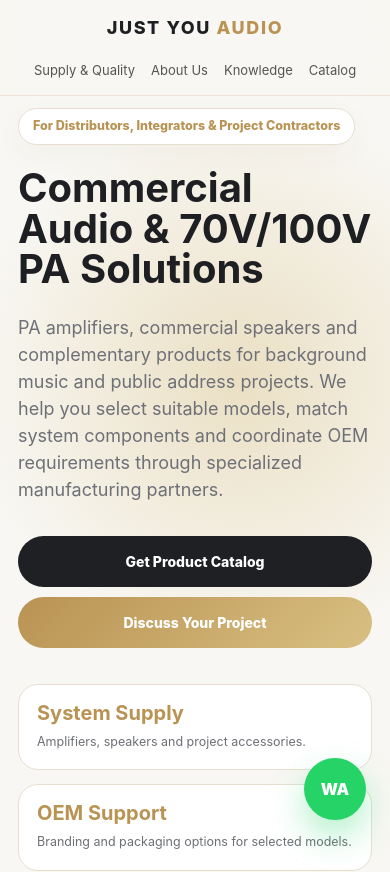
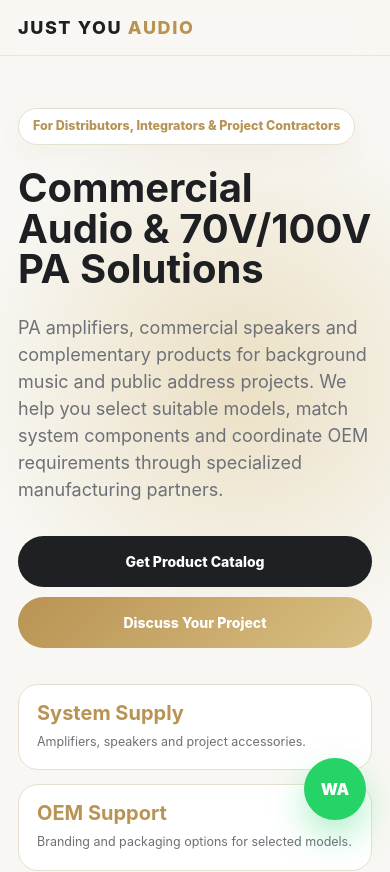
Before and after one commit to 0421eva123/just-you-audio-website, a Next.js app: page / in a window 390 px wide. Shown: the top 872 px of the page. Built offline with nearby package versions, Linux system fonts and the light colour scheme.

Commit message:
Revert "Add Supply and Quality page navigation"
This reverts commit 4843d479559c87706097493f3b183603ff71fe13.

```diff
--- a/app/globals.css
+++ b/app/globals.css
@@ -90,11 +90,6 @@ img {
   color: var(--gold);
 }
 
-.links a.active {
-  color: var(--gold);
-  font-weight: 850;
-}
-
 .nav-actions {
   gap: 10px;
 }
@@ -475,65 +470,6 @@ img {
 .supply-quality-card p {
   color: var(--muted);
   font-size: 14px;
-}
-
-.supply-page {
-  position: relative;
-  overflow: hidden;
-  padding: 126px 28px 76px;
-}
-
-.supply-page::before {
-  position: absolute;
-  top: 78px;
-  right: -160px;
-  width: 560px;
-  height: 560px;
-  background: radial-gradient(
-    circle,
-    rgba(216, 191, 130, 0.34),
-    rgba(216, 191, 130, 0) 66%
-  );
-  content: "";
-}
-
-.supply-hero,
-.supply-service-section {
-  position: relative;
-  max-width: 1180px;
-  margin: 0 auto;
-}
-
-.supply-hero {
-  max-width: 860px;
-  margin-bottom: 52px;
-  text-align: center;
-}
-
-.supply-hero h1 {
-  font-size: 58px;
-  letter-spacing: 0;
-  line-height: 1.04;
-  text-wrap: balance;
-}
-
-.supply-hero p {
-  max-width: 760px;
-  margin: 20px auto 0;
-  color: var(--muted);
-  font-size: 18px;
-}
-
-.supply-hero .cta {
-  justify-content: center;
-}
-
-.supply-service-section {
-  margin-bottom: 70px;
-}
-
-.supply-lead {
-  margin-bottom: 0;
 }
 
 .section {
@@ -3099,21 +3035,8 @@ img {
     height: 440px;
   }
 
-  .nav-inner {
-    flex-wrap: wrap;
-    justify-content: center;
-  }
-
-  .brand {
-    width: 100%;
-    text-align: center;
-  }
-
   .links {
-    display: flex;
-    flex-wrap: wrap;
-    justify-content: center;
-    gap: 10px 16px;
+    display: none;
   }
 }
 
@@ -3148,8 +3071,7 @@ img {
     font-size: 34px;
   }
 
-  .catalog-page,
-  .supply-page {
+  .catalog-page {
     padding: 108px 18px 58px;
   }
 
@@ -3308,13 +3230,11 @@ img {
     border-radius: 28px;
   }
 
-  .catalog-hero h1,
-  .supply-hero h1 {
+  .catalog-hero h1 {
     font-size: 40px;
   }
 
-  .catalog-hero p,
-  .supply-hero p {
+  .catalog-hero p {
     font-size: 16px;
   }
 
--- a/app/page.tsx
+++ b/app/page.tsx
@@ -212,15 +212,27 @@ export default function Home() {
       />
       <nav className="nav">
         <div className="nav-inner">
-          <a className="brand" href="/">
+          <div className="brand">
             JUST YOU <span>AUDIO</span>
-          </a>
+          </div>
           <div className="links">
-          <a href="/supply-quality">Supply & Quality</a>
-          <a href="/about">About Us</a>
-          <a href="/knowledge">Knowledge</a>
-          <a href="/catalog">Catalog</a>
-        </div>
+            <a href="#featured">Hot Products</a>
+            <a href="#categories">Categories</a>
+            <a href="#solutions">Solutions</a>
+            <a href="#distributors">Distributor Support</a>
+            <a href="#factory">Supply & Quality</a>
+            <a href="/about">About Us</a>
+            <a href="/knowledge">Knowledge</a>
+            <a href="/catalog">Catalog</a>
+          </div>
+          <div className="nav-actions">
+            <a className="nav-btn" href="/catalog">
+              Request Catalog
+            </a>
+            <a className="nav-btn dark" href="/catalog">
+              Ask Quotation
+            </a>
+          </div>
         </div>
       </nav>
 
--- a/app/sitemap.ts
+++ b/app/sitemap.ts
@@ -4,7 +4,7 @@ import { allSeoPages } from "./seo-pages";
 
 export const dynamic = "force-static";
 
-const pages = ["", "/supply-quality", "/about", "/catalog", "/download-catalog", "/knowledge"];
+const pages = ["", "/about", "/catalog", "/download-catalog", "/knowledge"];
 
 export default function sitemap(): MetadataRoute.Sitemap {
   return [...pages, ...allSeoPages.map((page) => page.route)].map((path) => ({
```
Also changed, not shown: app/about/page.tsx (+17 -5 lines), app/catalog/page.tsx (+17 -5 lines), app/download-catalog/page.tsx (+17 -5 lines), app/knowledge/page.tsx (+17 -5 lines), app/seo-pages.tsx (+14 -2 lines), app/supply-quality/page.tsx (deleted, +0 -155 lines).
